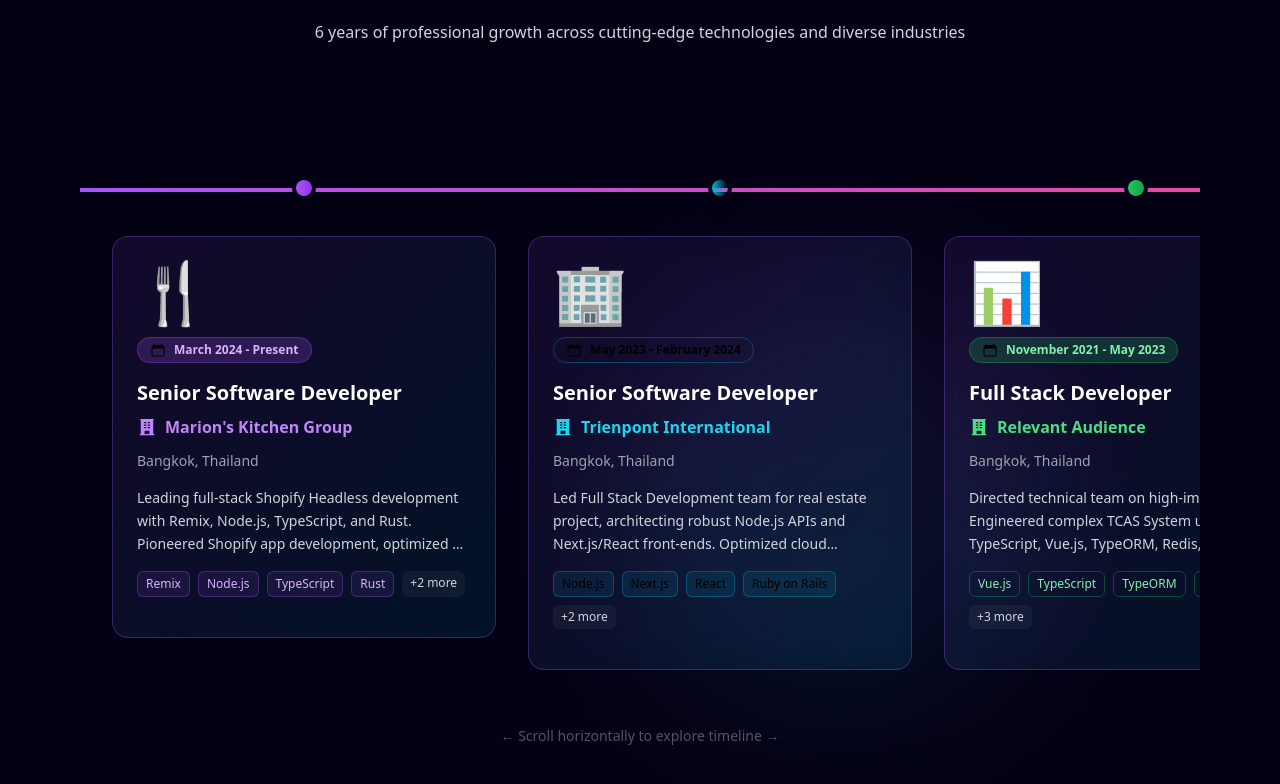
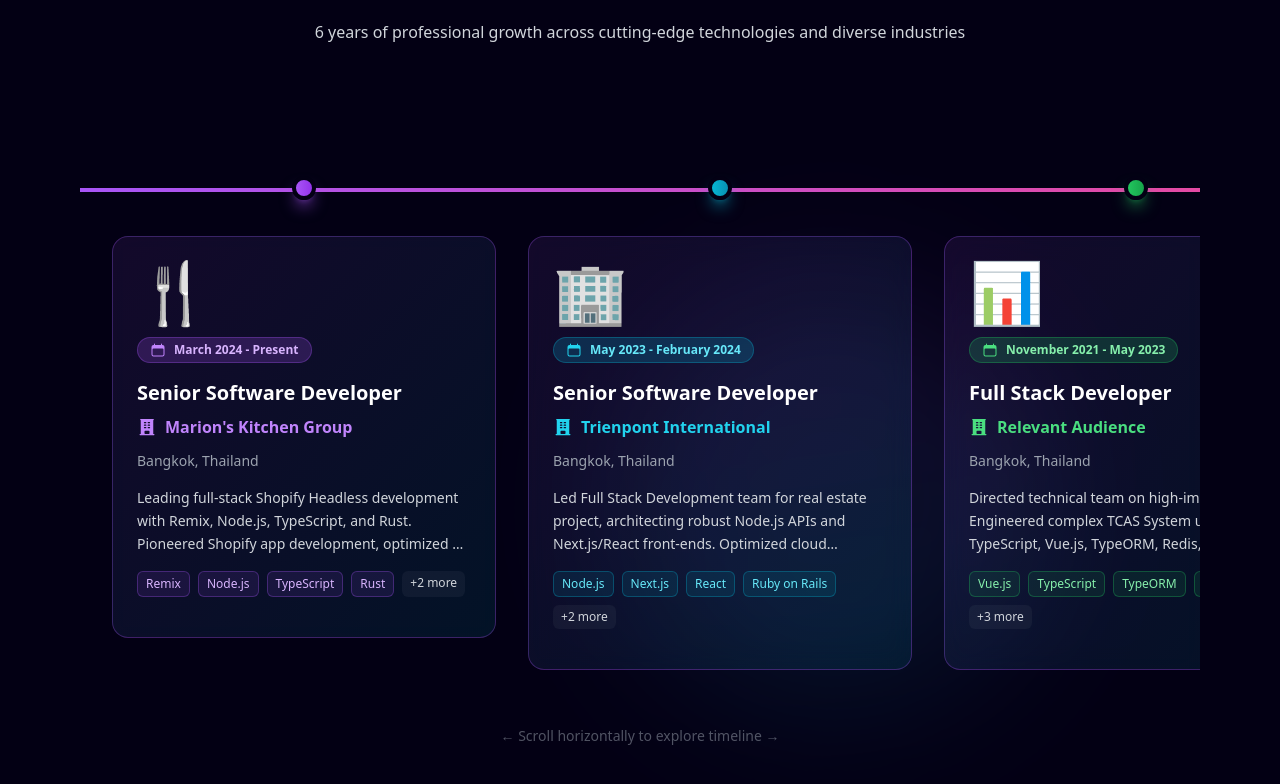
Before and after one commit to tahmidbintaslim/tahmid.github.io, a Next.js app: page / in a window 1280 px wide. Shown: the part 2807-3591 px from the top of the page. Built offline with nearby package versions, Linux system fonts and the light colour scheme; a web font is replaced by a local one.

Commit message:
Fix dynamic Tailwind classes to use static classes for production build
Co-authored-by: tahmidbintaslim <45480402+tahmidbintaslim@users.noreply.github.com>

```diff
--- a/components/main/about-enhanced.tsx
+++ b/components/main/about-enhanced.tsx
@@ -46,25 +46,25 @@ export const AboutEnhanced = () => {
       title: "Full-Stack Mastery",
       description: "React, Vue, Next.js, Remix, Node.js, Python, Ruby on Rails, TypeScript",
       icon: "💻",
-      color: "purple",
+      colorClass: "text-purple-400 group-hover:text-purple-300",
     },
     {
       title: "E-commerce Expert",
       description: "Shopify/Plus, WordPress, Headless CMS, ~40% sales growth achieved",
       icon: "🛒",
-      color: "cyan",
+      colorClass: "text-cyan-400 group-hover:text-cyan-300",
     },
     {
       title: "AI/ML Integration",
       description: "OpenAI, GPT-3/4, TensorFlow, PyTorch, Custom chatbots",
       icon: "🤖",
-      color: "green",
+      colorClass: "text-green-400 group-hover:text-green-300",
     },
     {
       title: "Cloud Native",
       description: "AWS, GCP, Azure, Docker, Kubernetes, Terraform, CI/CD",
       icon: "☁️",
-      color: "blue",
+      colorClass: "text-blue-400 group-hover:text-blue-300",
     },
   ];
 
@@ -73,25 +73,41 @@ export const AboutEnhanced = () => {
       id: "languages",
       title: "Programming Languages",
       items: ["Python", "JavaScript", "TypeScript", "PHP", "Rust", "Go", "Ruby"],
-      color: "purple",
+      titleColor: "text-purple-400",
+      badgeBg: "bg-purple-500/10",
+      badgeText: "text-purple-300",
+      badgeBorder: "border-purple-500/30",
+      badgeBgHover: "hover:bg-purple-500/20",
     },
     {
       id: "frontend",
       title: "Frontend Frameworks",
       items: ["React", "Vue.js", "Next.js", "Remix", "Angular", "Tailwind CSS", "Material UI"],
-      color: "cyan",
+      titleColor: "text-cyan-400",
+      badgeBg: "bg-cyan-500/10",
+      badgeText: "text-cyan-300",
+      badgeBorder: "border-cyan-500/30",
+      badgeBgHover: "hover:bg-cyan-500/20",
     },
     {
       id: "backend",
       title: "Backend Frameworks",
       items: ["Node.js", "Django", "Flask", "FastAPI", "Laravel", "Ruby on Rails", "Express.js"],
-      color: "green",
+      titleColor: "text-green-400",
+      badgeBg: "bg-green-500/10",
+      badgeText: "text-green-300",
+      badgeBorder: "border-green-500/30",
+      badgeBgHover: "hover:bg-green-500/20",
     },
     {
       id: "cloud",
       title: "Cloud & DevOps",
       items: ["AWS", "GCP", "Azure", "Docker", "Kubernetes", "Terraform", "CI/CD"],
-      color: "blue",
+      titleColor: "text-blue-400",
+      badgeBg: "bg-blue-500/10",
+      badgeText: "text-blue-300",
+      badgeBorder: "border-blue-500/30",
+      badgeBgHover: "hover:bg-blue-500/20",
     },
   ];
 
@@ -221,7 +237,7 @@ export const AboutEnhanced = () => {
                   {fact.icon}
                 </div>
                 <div className="flex-1">
-                  <h4 className={`text-xl font-bold mb-2 text-${fact.color}-400 group-hover:text-${fact.color}-300 transition-colors duration-300`}>
+                  <h4 className={`text-xl font-bold mb-2 ${fact.colorClass} transition-colors duration-300`}>
                     {fact.title}
                   </h4>
                   <p className="text-gray-300 text-sm leading-relaxed group-hover:text-white transition-colors duration-300">
@@ -260,7 +276,7 @@ export const AboutEnhanced = () => {
                 onClick={() => setExpandedSection(expandedSection === category.id ? null : category.id)}
                 className="w-full text-left"
               >
-                <h4 className={`text-lg font-bold mb-4 text-${category.color}-400 flex items-center justify-between`}>
+                <h4 className={`text-lg font-bold mb-4 ${category.titleColor} flex items-center justify-between`}>
                   {category.title}
                   <span className="text-2xl">{expandedSection === category.id ? "−" : "+"}</span>
                 </h4>
@@ -278,7 +294,7 @@ export const AboutEnhanced = () => {
                   {category.items.map((item) => (
                     <span
                       key={item}
-                      className={`px-3 py-1 rounded-full text-xs bg-${category.color}-500/10 text-${category.color}-300 border border-${category.color}-500/30 hover:bg-${category.color}-500/20 transition-colors duration-200`}
+                      className={`px-3 py-1 rounded-full text-xs ${category.badgeBg} ${category.badgeText} border ${category.badgeBorder} ${category.badgeBgHover} transition-colors duration-200`}
                     >
                       {item}
                     </span>
--- a/components/main/journey-horizontal.tsx
+++ b/components/main/journey-horizontal.tsx
@@ -20,7 +20,15 @@ export const JourneyHorizontal = () => {
         "Leading full-stack Shopify Headless development with Remix, Node.js, TypeScript, and Rust. Pioneered Shopify app development, optimized e-commerce pipelines achieving ~40% sales boost, architected internal SaaS solutions, and built scalable Klaviyo integration APIs for advanced marketing automation.",
       technologies: ["Remix", "Node.js", "TypeScript", "Rust", "Shopify", "Klaviyo"],
       achievements: ["~40% sales boost", "Internal SaaS architecture", "Klaviyo API integration"],
-      color: "purple",
+      dotGradient: "from-purple-500 to-purple-600",
+      dotShadow: "shadow-purple-500/50",
+      badgeBg: "bg-purple-500/20",
+      badgeBorder: "border-purple-500/30",
+      badgeText: "text-purple-300",
+      iconColor: "text-purple-400",
+      techBadgeBg: "bg-purple-500/10",
+      techBadgeText: "text-purple-300",
+      techBadgeBorder: "border-purple-500/30",
       logo: "🍴",
     },
     {
@@ -32,7 +40,15 @@ export const JourneyHorizontal = () => {
         "Led Full Stack Development team for real estate project, architecting robust Node.js APIs and Next.js/React front-ends. Optimized cloud deployments for enhanced performance, developed custom WordPress APIs/plugins, contributed to Ruby on Rails projects, and implemented comprehensive CI/CD workflows.",
       technologies: ["Node.js", "Next.js", "React", "Ruby on Rails", "WordPress", "CI/CD"],
       achievements: ["Led Full Stack team", "Cloud optimization", "CI/CD implementation"],
-      color: "cyan",
+      dotGradient: "from-cyan-500 to-cyan-600",
+      dotShadow: "shadow-cyan-500/50",
+      badgeBg: "bg-cyan-500/20",
+      badgeBorder: "border-cyan-500/30",
+      badgeText: "text-cyan-300",
+      iconColor: "text-cyan-400",
+      techBadgeBg: "bg-cyan-500/10",
+      techBadgeText: "text-cyan-300",
+      techBadgeBorder: "border-cyan-500/30",
       logo: "🏢",
     },
     {
@@ -44,7 +60,15 @@ export const JourneyHorizontal = () => {
         "Directed technical team on high-impact projects. Engineered complex TCAS System using Node.js, TypeScript, Vue.js, TypeORM, Redis, MongoDB, AWS. Built custom e-commerce on WordPress/Shopify, developed AI-driven SEO tools in Python, and integrated enterprise solutions (Cal.com, Chatwoot, Outline).",
       technologies: ["Vue.js", "TypeScript", "TypeORM", "Redis", "MongoDB", "AWS", "Python"],
       achievements: ["TCAS System architecture", "AI-driven SEO tools", "Enterprise integrations"],
-      color: "green",
+      dotGradient: "from-green-500 to-green-600",
+      dotShadow: "shadow-green-500/50",
+      badgeBg: "bg-green-500/20",
+      badgeBorder: "border-green-500/30",
+      badgeText: "text-green-300",
+      iconColor: "text-green-400",
+      techBadgeBg: "bg-green-500/10",
+      techBadgeText: "text-green-300",
+      techBadgeBorder: "border-green-500/30",
       logo: "📊",
     },
     {
@@ -56,7 +80,15 @@ export const JourneyHorizontal = () => {
         "Drove 20% sales increase through e-commerce pipeline optimization on Shopify. Developed custom themes, executed comprehensive architectural revamp of Bettr Men's Facial Care website, and managed full website architecture for various e-commerce projects.",
       technologies: ["Shopify", "JavaScript", "CSS", "E-commerce"],
       achievements: ["20% sales increase", "Bettr website revamp", "Custom theme development"],
-      color: "blue",
+      dotGradient: "from-blue-500 to-blue-600",
+      dotShadow: "shadow-blue-500/50",
+      badgeBg: "bg-blue-500/20",
+      badgeBorder: "border-blue-500/30",
+      badgeText: "text-blue-300",
+      iconColor: "text-blue-400",
+      techBadgeBg: "bg-blue-500/10",
+      techBadgeText: "text-blue-300",
+      techBadgeBorder: "border-blue-500/30",
       logo: "🎨",
     },
     {
@@ -68,7 +100,15 @@ export const JourneyHorizontal = () => {
         "Led strategic redesign of Adaptivity's brand website, revitalized WordPress theme. Developed custom chat application using OpenAI API and Python, integrated GPT-3/GPT-3.5 models into internal systems, and implemented comprehensive performance improvements.",
       technologies: ["OpenAI", "Python", "GPT-3", "WordPress"],
       achievements: ["GPT chat application", "Website redesign", "OpenAI integration"],
-      color: "pink",
+      dotGradient: "from-pink-500 to-pink-600",
+      dotShadow: "shadow-pink-500/50",
+      badgeBg: "bg-pink-500/20",
+      badgeBorder: "border-pink-500/30",
+      badgeText: "text-pink-300",
+      iconColor: "text-pink-400",
+      techBadgeBg: "bg-pink-500/10",
+      techBadgeText: "text-pink-300",
+      techBadgeBorder: "border-pink-500/30",
       logo: "💬",
     },
     {
@@ -80,7 +120,15 @@ export const JourneyHorizontal = () => {
         "Successfully delivered 20+ custom web development projects for leading conglomerate agency. Demonstrated expertise in WordPress, Shopify, and custom solutions across restaurants, real estate, fashion, finance, and trading sectors.",
       technologies: ["WordPress", "Shopify", "HTML", "CSS", "JavaScript"],
       achievements: ["20+ projects delivered", "Multi-sector expertise", "Custom solutions"],
-      color: "yellow",
+      dotGradient: "from-yellow-500 to-yellow-600",
+      dotShadow: "shadow-yellow-500/50",
+      badgeBg: "bg-yellow-500/20",
+      badgeBorder: "border-yellow-500/30",
+      badgeText: "text-yellow-300",
+      iconColor: "text-yellow-400",
+      techBadgeBg: "bg-yellow-500/10",
+      techBadgeText: "text-yellow-300",
+      techBadgeBorder: "border-yellow-500/30",
       logo: "🚀",
     },
   ];
@@ -162,7 +210,7 @@ export const JourneyHorizontal = () => {
                 <div className="absolute top-24 left-1/2 transform -translate-x-1/2 -translate-y-1/2 z-10">
                   <motion.div
                     whileHover={{ scale: 1.2 }}
-                    className={`w-6 h-6 rounded-full bg-gradient-to-r from-${item.color}-500 to-${item.color}-600 border-4 border-[#030014] cursor-pointer shadow-lg shadow-${item.color}-500/50`}
+                    className={`w-6 h-6 rounded-full bg-gradient-to-r ${item.dotGradient} border-4 border-[#030014] cursor-pointer shadow-lg ${item.dotShadow}`}
                   />
                 </div>
 
@@ -179,9 +227,9 @@ export const JourneyHorizontal = () => {
                   </div>
 
                   {/* Year Badge */}
-                  <div className={`inline-flex items-center gap-2 px-3 py-1 rounded-full bg-${item.color}-500/20 border border-${item.color}-500/30 mb-4`}>
-                    <CalendarIcon className="w-4 h-4 text-${item.color}-400" />
-                    <span className={`text-xs font-bold text-${item.color}-300`}>{item.year}</span>
+                  <div className={`inline-flex items-center gap-2 px-3 py-1 rounded-full ${item.badgeBg} border ${item.badgeBorder} mb-4`}>
+                    <CalendarIcon className={`w-4 h-4 ${item.iconColor}`} />
+                    <span className={`text-xs font-bold ${item.badgeText}`}>{item.year}</span>
                   </div>
 
                   {/* Title */}
@@ -191,8 +239,8 @@ export const JourneyHorizontal = () => {
 
                   {/* Company */}
                   <div className="flex items-center gap-2 mb-3">
-                    <BuildingOfficeIcon className={`w-5 h-5 text-${item.color}-400`} />
-                    <p className={`text-${item.color}-400 font-semibold`}>{item.company}</p>
+                    <BuildingOfficeIcon className={`w-5 h-5 ${item.iconColor}`} />
+                    <p className={`${item.iconColor} font-semibold`}>{item.company}</p>
                   </div>
 
                   {/* Location */}
@@ -208,7 +256,7 @@ export const JourneyHorizontal = () => {
                     {item.technologies.slice(0, 4).map((tech) => (
                       <span
                         key={tech}
-                        className={`px-2 py-1 rounded-md text-xs bg-${item.color}-500/10 text-${item.color}-300 border border-${item.color}-500/30`}
+                        className={`px-2 py-1 rounded-md text-xs ${item.techBadgeBg} ${item.techBadgeText} border ${item.techBadgeBorder}`}
                       >
                         {tech}
                       </span>
@@ -275,7 +323,7 @@ export const JourneyHorizontal = () => {
               className="relative mb-8 pl-12"
             >
               {/* Timeline dot */}
-              <div className={`absolute left-4 top-8 transform -translate-x-1/2 w-4 h-4 rounded-full bg-gradient-to-r from-${item.color}-500 to-${item.color}-600 border-4 border-[#030014] shadow-lg shadow-${item.color}-500/50`} />
+              <div className={`absolute left-4 top-8 transform -translate-x-1/2 w-4 h-4 rounded-full bg-gradient-to-r ${item.dotGradient} border-4 border-[#030014] shadow-lg ${item.dotShadow}`} />
 
               {/* Card */}
               <motion.div
@@ -287,9 +335,9 @@ export const JourneyHorizontal = () => {
                 <div className="text-4xl mb-3">{item.logo}</div>
 
                 {/* Year */}
-                <div className={`inline-flex items-center gap-1 px-2 py-1 rounded-full bg-${item.color}-500/20 border border-${item.color}-500/30 mb-3`}>
-                  <CalendarIcon className="w-3 h-3" />
-                  <span className="text-xs font-bold">{item.year}</span>
+                <div className={`inline-flex items-center gap-1 px-2 py-1 rounded-full ${item.badgeBg} border ${item.badgeBorder} mb-3`}>
+                  <CalendarIcon className={`w-3 h-3 ${item.iconColor}`} />
+                  <span className={`text-xs font-bold ${item.badgeText}`}>{item.year}</span>
                 </div>
 
                 {/* Title */}
@@ -297,8 +345,8 @@ export const JourneyHorizontal = () => {
 
                 {/* Company */}
                 <div className="flex items-center gap-2 mb-3">
-                  <BuildingOfficeIcon className={`w-4 h-4 text-${item.color}-400`} />
-                  <p className={`text-${item.color}-400 font-semibold text-sm`}>{item.company}</p>
+                  <BuildingOfficeIcon className={`w-4 h-4 ${item.iconColor}`} />
+                  <p className={`${item.iconColor} font-semibold text-sm`}>{item.company}</p>
                 </div>
 
                 {/* Description */}
@@ -311,7 +359,7 @@ export const JourneyHorizontal = () => {
                   {item.technologies.slice(0, 3).map((tech) => (
                     <span
                       key={tech}
-                      className={`px-2 py-1 rounded-md text-xs bg-${item.color}-500/10 text-${item.color}-300 border border-${item.color}-500/30`}
+                      className={`px-2 py-1 rounded-md text-xs ${item.techBadgeBg} ${item.techBadgeText} border ${item.techBadgeBorder}`}
                     >
                       {tech}
                     </span>
```
